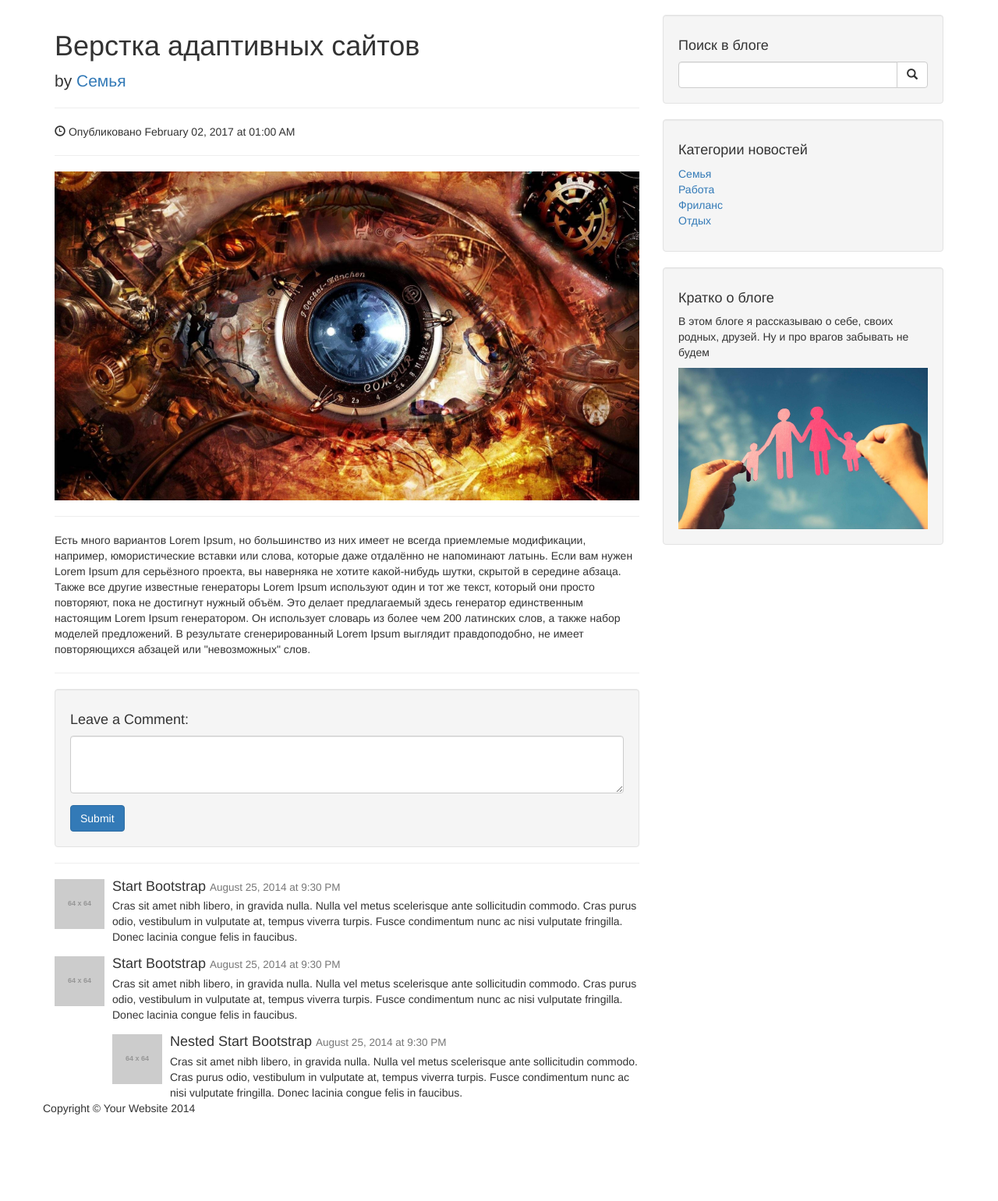
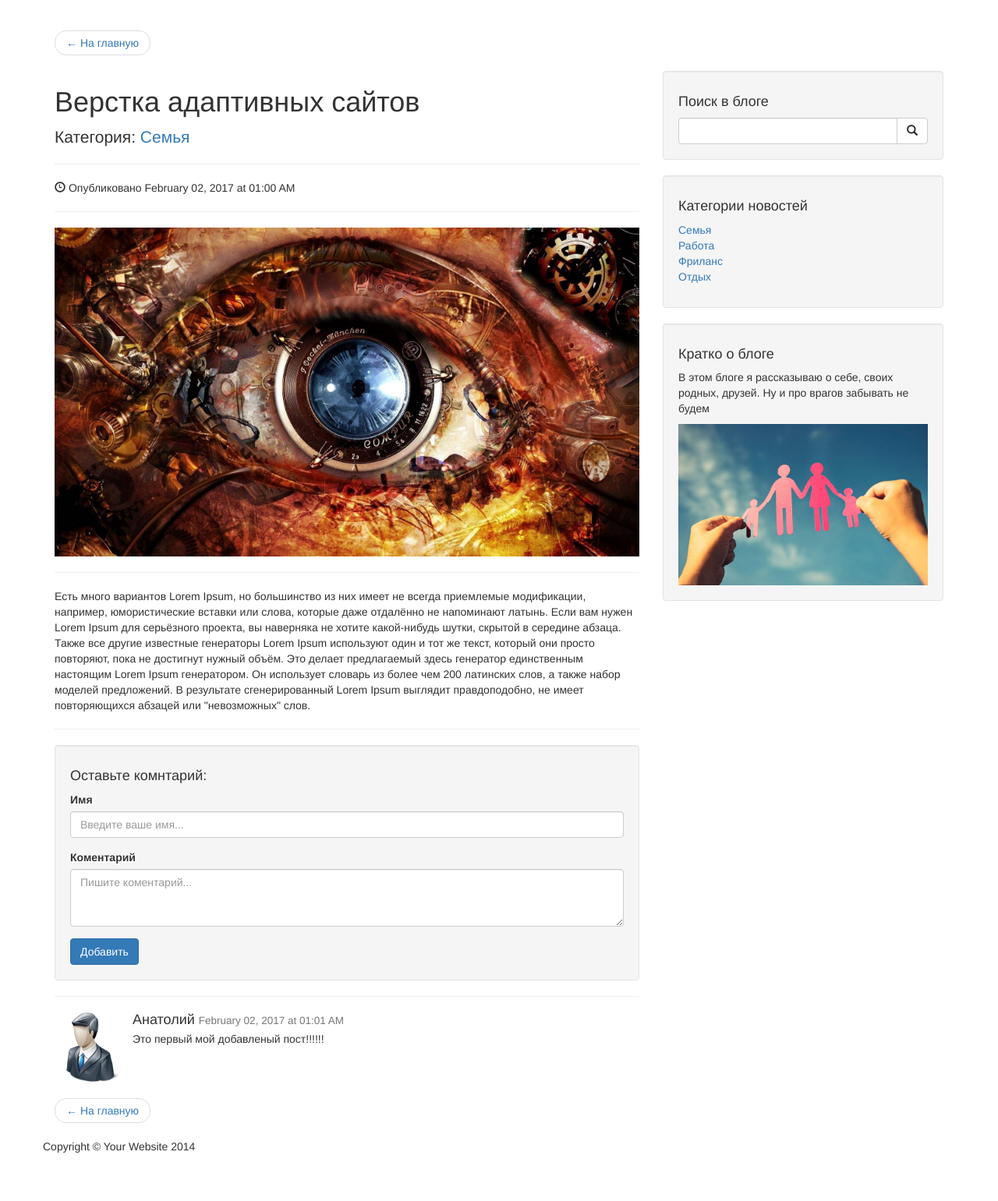
Before and after one commit to MarkForest/hwBlog, a PHP site: page /post.php?id=13 in a window 1280 px wide. Shown: the part 51-1592 px from the top of the page at 78% size. Before the commit the page ends 1481 px from the top, so only its background shows below. Run offline with PHP 8.4, Linux system fonts and the light colour scheme; data comes from the database, SQL or seed files in the repository; grey boxes labelled with a size stand in for pictures from a placeholder-image service; some libraries are stand-ins or nearby versions.

Commit message:
+Коментарии
Запрос на выборку данных с бд стал более динамичным. Теперь он также и
выводит список коментарий принадлежащий текущему посту

```diff
--- a/post.php
+++ b/post.php
@@ -11,6 +11,7 @@ try {
     if(isset($_GET['id'])) {
         $id = $_GET['id'];
         $sql = "select * from posts,categories where posts.category_id=categories.id and posts.id=$id";
+        $sqlComments = "select * from comments where post_id=$id ORDER by id DESC";
         foreach($db->query($sql) as $row) {
             $titlePost=$row['title'];
             $nameCategory = $row['name'];
@@ -18,13 +19,25 @@ try {
             $path_img=$row['path_img'];
             $content = $row['content'];
         }
+    }
 
-    }
 }catch(PDOException $ex){
     $db->rollBack();
     echo "<p style='color:red'>{$ex->getMessage()}</p>";
 }
 
+if(isset($_POST['addComment'])){
+    if($_POST['nameUser']!=""&&$_POST['textComment']!=""){
+        $nameUser = $_POST['nameUser'];
+        $textComment = $_POST['textComment'];
+        $dbdate = date("F d, Y")." at ".date("H:i A");
+        $idPost = $_GET['id'];
+        $sql = "insert into comments(comment_text,post_id,nameUser,published_date)VALUES('$textComment',$idPost,'$nameUser','$dbdate')";
+        $db->commit();
+        $db->exec($sql);
+    }
+
+}
 
 
 include_once "header.php"
@@ -32,7 +45,11 @@ include_once "header.php"
 
     <!-- Page Content -->
     <div class="container">
-
+        <ul class="pager">
+            <li class="previous">
+                <a href="index.php">&larr; На главную</a>
+            </li>
+        </ul>
         <div class="row">
 
             <!-- Blog Post Content Column -->
@@ -45,7 +62,7 @@ include_once "header.php"
 
                 <!-- Author -->
                 <p class="lead">
-                    by <a href="#"><?=$nameCategory?></a>
+                    Категория:  <a href="#"><?=$nameCategory?></a>
                 </p>
 
                 <hr>
@@ -68,12 +85,19 @@ include_once "header.php"
 
                 <!-- Comments Form -->
                 <div class="well">
-                    <h4>Leave a Comment:</h4>
-                    <form role="form">
+                    <h4>Оставьте комнтарий:</h4>
+                    <form role="form" method="post" id="comments">
                         <div class="form-group">
-                            <textarea class="form-control" rows="3"></textarea>
+                            <label for="name">Имя</label>
+                            <input class="form-control" type="text" name="nameUser" id="name" placeholder="Введите ваше имя...">
+                            <div id="errorName"></div>
                         </div>
-                        <button type="submit" class="btn btn-primary">Submit</button>
+                        <div class="form-group">
+                            <label for="comment">Коментарий</label>
+                            <textarea id="comment" name="textComment" class="form-control" rows="3" placeholder="Пишите коментарий..."></textarea>
+                            <div id="errorComment"></div>
+                        </div>
+                        <button type="submit" name="addComment" class="btn btn-primary">Добавить</button>
                     </form>
                 </div>
 
@@ -82,43 +106,24 @@ include_once "header.php"
                 <!-- Posted Comments -->
 
                 <!-- Comment -->
+                <?php foreach($db->query($sqlComments) as $row):?>
                 <div class="media">
-                    <a class="pull-left" href="#">
-                        <img class="media-object" src="http://placehold.it/64x64" alt="">
+                    <a class="pull-left userPhoto" href="#">
+                        <img class="media-object img-responsive" src="images/User.png" alt="">
                     </a>
                     <div class="media-body">
-                        <h4 class="media-heading">Start Bootstrap
-                            <small>August 25, 2014 at 9:30 PM</small>
+                        <h4 class="media-heading"><?=$row['nameUser']?>
+                            <small><?=$row['published_date']?></small>
                         </h4>
-                        Cras sit amet nibh libero, in gravida nulla. Nulla vel metus scelerisque ante sollicitudin commodo. Cras purus odio, vestibulum in vulputate at, tempus viverra turpis. Fusce condimentum nunc ac nisi vulputate fringilla. Donec lacinia congue felis in faucibus.
+                        <?=$row['comment_text']?>
                     </div>
                 </div>
-
-                <!-- Comment -->
-                <div class="media">
-                    <a class="pull-left" href="#">
-                        <img class="media-object" src="http://placehold.it/64x64" alt="">
-                    </a>
-                    <div class="media-body">
-                        <h4 class="media-heading">Start Bootstrap
-                            <small>August 25, 2014 at 9:30 PM</small>
-                        </h4>
-                        Cras sit amet nibh libero, in gravida nulla. Nulla vel metus scelerisque ante sollicitudin commodo. Cras purus odio, vestibulum in vulputate at, tempus viverra turpis. Fusce condimentum nunc ac nisi vulputate fringilla. Donec lacinia congue felis in faucibus.
-                        <!-- Nested Comment -->
-                        <div class="media">
-                            <a class="pull-left" href="#">
-                                <img class="media-object" src="http://placehold.it/64x64" alt="">
-                            </a>
-                            <div class="media-body">
-                                <h4 class="media-heading">Nested Start Bootstrap
-                                    <small>August 25, 2014 at 9:30 PM</small>
-                                </h4>
-                                Cras sit amet nibh libero, in gravida nulla. Nulla vel metus scelerisque ante sollicitudin commodo. Cras purus odio, vestibulum in vulputate at, tempus viverra turpis. Fusce condimentum nunc ac nisi vulputate fringilla. Donec lacinia congue felis in faucibus.
-                            </div>
-                        </div>
-                        <!-- End Nested Comment -->
-                    </div>
-                </div>
+                <?php endforeach;?>
+                 <ul class="pager">
+                    <li class="previous">
+                        <a href="index.php">&larr; На главную</a>
+                    </li>
+                </ul>
 
             </div>
 
```
